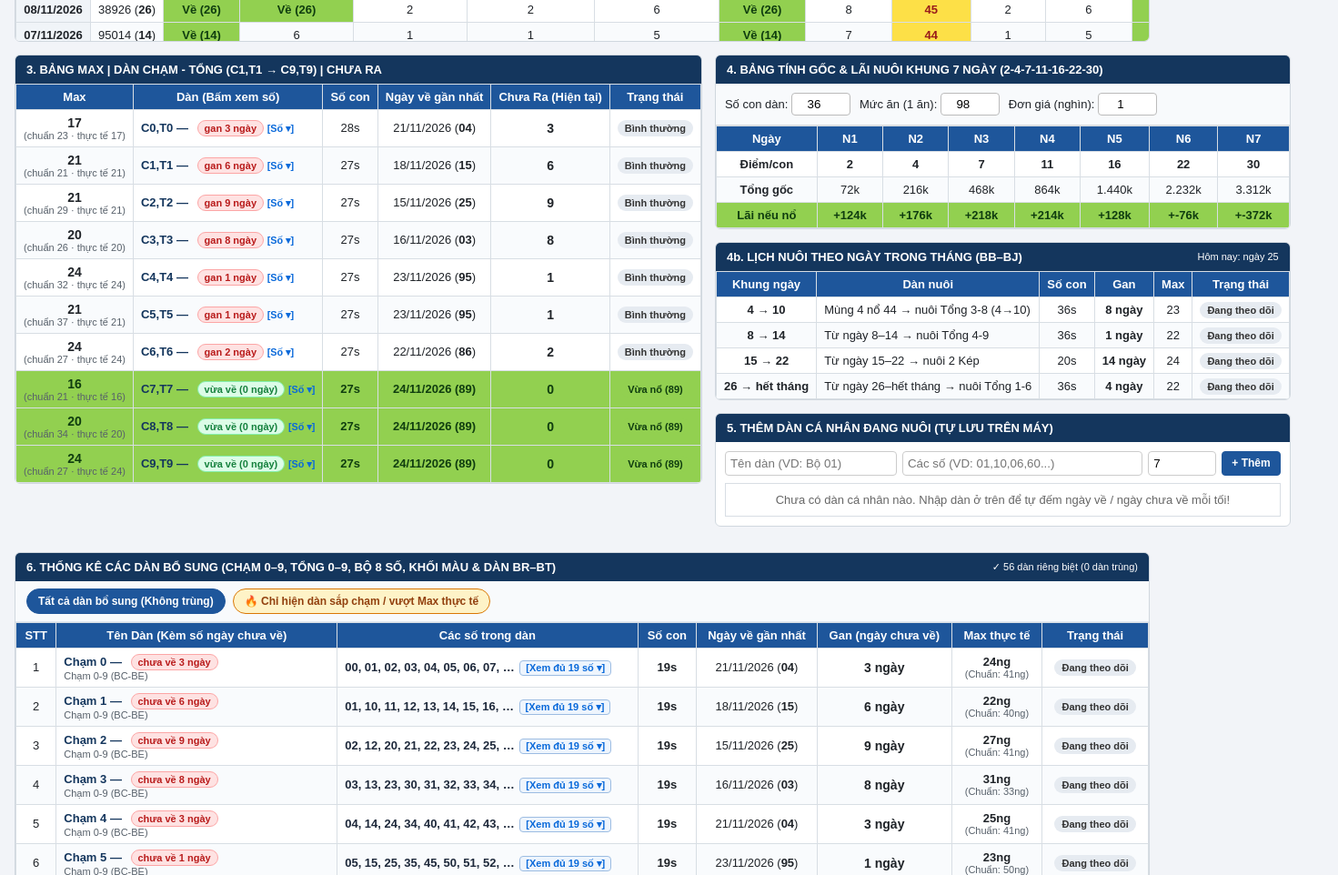
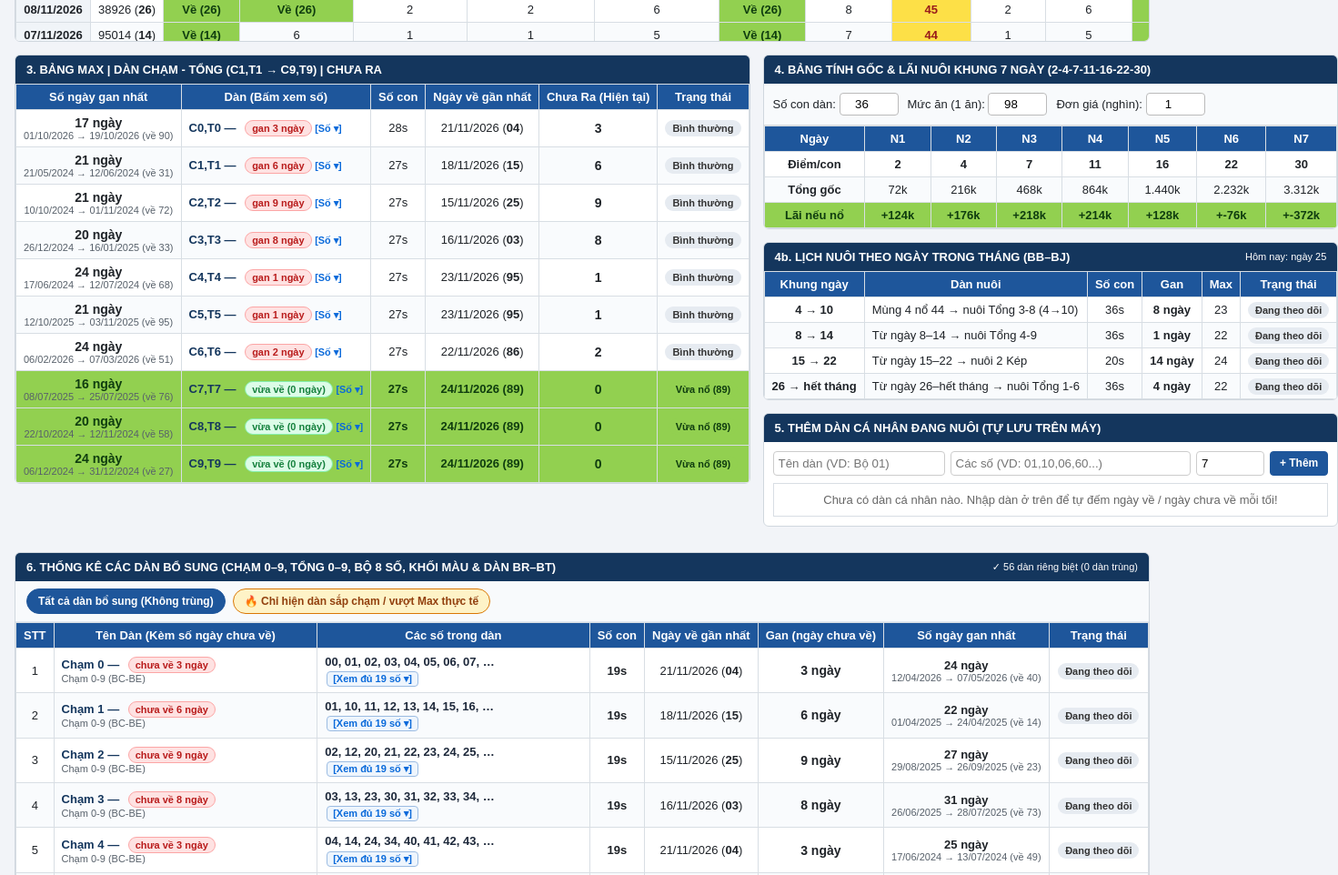
Before and after one commit to kieuanhthcs2011-code/thong-ke-xsmb, a plain HTML site: page dannuoi.html in a window 1280 px wide. Shown: the part 1444-2406 px from the top of the page at 91% size, 1471 px wide, since content can reach past the window. Drawn offline with Linux system fonts and the light colour scheme.

Commit message:
Add files via upload

```diff
--- a/app.js
+++ b/app.js
@@ -253,6 +253,7 @@ function getAllHistoricalGDB(allWeeks) {
 function computeDanStats(histGDB, targetSet) {
   // histGDB: chỉ gồm các ngày CÓ kết quả (ngày trống không được đếm), thứ tự cũ -> mới.
   let curStreak = 0, maxClosedStreak = 0, seenFirstHit = false;
+  let streakStartDate = "", maxSpan = "";
   let lastHitDate = "Chưa thấy", lastHitDe = "--", hits = 0;
   for (let i = 0; i < histGDB.length; i++) {
     const item = histGDB[i];
@@ -260,9 +261,13 @@ function computeDanStats(histGDB, targetSet) {
     if (targetSet.has(item.de)) {
       // Max thực tế = chu kỳ ĐÃ VỀ (mốc về trước -> lần về sau). Đoạn gan đầu lịch sử (chưa có mốc mở)
       // và chuỗi gan hiện tại (chưa về) KHÔNG được tính.
-      if (seenFirstHit && curStreak > maxClosedStreak) maxClosedStreak = curStreak;
+      if (seenFirstHit && curStreak >= maxClosedStreak) {
+        maxClosedStreak = curStreak;
+        maxSpan = `${streakStartDate} → ${item.date} (về ${item.de})`;
+      }
       seenFirstHit = true;
       curStreak = 0;
+      streakStartDate = item.date;
       lastHitDate = item.date;
       lastHitDe = item.de;
       hits++;
@@ -270,7 +275,7 @@ function computeDanStats(histGDB, targetSet) {
       curStreak++;
     }
   }
-  return { daysSince: curStreak, lastHitDate, lastHitDe, maxObserved: maxClosedStreak, hits };
+  return { daysSince: curStreak, lastHitDate, lastHitDe, maxObserved: maxClosedStreak, maxSpan, hits };
 }
 
 /* Đánh giá 1 dàn: Max hiệu lực = max(Max chuẩn/tham chiếu, Max thực tế của các chu kỳ đã về).
@@ -680,7 +685,7 @@ function exportFullWorkbook() {
   // Sheet Dàn nuôi (Max hiệu lực = max(Max chuẩn, Max thực tế các chu kỳ đã về))
   const redStyle = { font: { bold: true, color: { rgb: "B80000" } }, fill: { fgColor: { rgb: "FFE2E2" } }, alignment: { horizontal: "center", vertical: "center", wrapText: true }, border: borderStyle };
   const histGDB = getAllHistoricalGDB(allWeeks);
-  const s4Rows = [ ["Tên Dàn Nuôi", "Số con", "Gan (ngày chưa về)", "Max hiệu lực", "Max chuẩn", "Max thực tế", "Về gần nhất", "Trạng thái"].map(h => ({ v: h, s: headerStyle })) ];
+  const s4Rows = [ ["Tên Dàn Nuôi", "Số con", "Gan (ngày chưa về)", "Số ngày gan nhất", "Max chuẩn", "Khoảng gan nhất", "Về gần nhất", "Trạng thái"].map(h => ({ v: h, s: headerStyle })) ];
   getDanConfigs().forEach(cfg => {
     const ev = evaluateDan(histGDB, cfg.nums, cfg.excelMax);
     const style = ev.level === "hit" ? greenStyle : (ev.level === "max" ? redStyle : (ev.level === "watch" ? yellowStyle : baseCellStyle));
@@ -690,7 +695,7 @@ function exportFullWorkbook() {
       { v: ev.gan, s: style },
       { v: ev.effMax, s: style },
       { v: ev.ref, s: style },
-      { v: ev.maxObserved, s: style },
+      { v: ev.maxSpan || "—", s: style },
       { v: `${ev.lastHitDate} (${ev.lastHitDe})`, s: style },
       { v: DAN_LEVEL[ev.level].text, s: style }
     ]);
--- a/dannuoi.html
+++ b/dannuoi.html
@@ -414,7 +414,7 @@
           <td><b>${cfg.count}s</b></td>
           <td>${st.lastHitDate} (<b>${st.lastHitDe}</b>)</td>
           <td><b>${st.daysSince} ngày</b></td>
-          <td style="font-size:14px;"><b>${maxGanNhatVal} ngày</b> <span class="de-sub">(thực tế ${st.maxObserved} · chuẩn ${st.ref})</span></td>
+          <td style="font-size:14px;"><b>${maxGanNhatVal} ngày</b><span class="de-sub">${st.maxSpan || "Chuẩn: " + st.ref + "ng"}</span></td>
           <td><b>${st.effMax} ngày</b> <span class="de-sub">(chuẩn ${st.ref} · thực tế ${st.maxObserved}${st.over ? ' · đang vượt +' + st.over : ''})</span></td>
           <td>${badge}</td>
         </tr>`;
@@ -466,7 +466,7 @@
       // 3. Bảng Max | Dàn (C1,T1 -> C9,T9) | Chưa Ra (Đúng thứ tự ảnh mới gửi + tự động cập nhật)
       const ctConfigs = getChamTongConfigs();
       let hCt = `<thead><tr>
-        <th>Max</th>
+        <th>Số ngày gan nhất</th>
         <th>Dàn (Bấm xem số)</th>
         <th>Số con</th>
         <th>Ngày về gần nhất</th>
@@ -490,7 +490,7 @@
           gBadge = `<span class="gan-inline-badge is-warn">gan ${st.daysSince} ngày</span>`;
         }
         hCt += `<tr class="${cls}">
-          <td style="font-size:14px;"><b>${st.effMax}</b> <span class="de-sub">(chuẩn ${st.ref} · thực tế ${st.maxObserved})</span></td>
+          <td style="font-size:14px;"><b>${st.realMax} ngày</b> <span class="de-sub">${st.maxSpan || "Chuẩn: " + st.ref + "ng"}</span></td>
           <td style="text-align:left;">
             <div style="font-weight:700; cursor:pointer; color:#14365d;" onclick="this.nextElementSibling.style.display = this.nextElementSibling.style.display === 'none' ? 'block' : 'none'">
               ${item.name} — ${gBadge} <small style="color:#0969da;">[Số ▾]</small>
@@ -520,11 +520,12 @@
           const dups = findDuplicateDans(item.nums, others);
           const dupHtml = dups.length ? `<span style="color:#b91c1c; font-weight:700;">⚠ Trùng: ${dups.join("; ")}</span>` : `<span style="color:#15803d;">Riêng biệt</span>`;
           const st = computeDanStats(histGDB, new Set(item.nums));
-          const cls = st.daysSince === 0 ? "bg-green" : (st.daysSince >= item.maxDays ? "bg-red-alert" : "");
+          const autoMax = st.maxObserved > 0 ? st.maxObserved : (item.maxDays || 7);
+          const cls = st.daysSince === 0 ? "bg-green" : (st.daysSince >= autoMax ? "bg-red-alert" : "");
           const gBadge = st.daysSince === 0
             ? `<span class="gan-inline-badge is-zero">vừa về</span>`
             : `<span class="gan-inline-badge">gan ${st.daysSince} ngày</span>`;
-          hCus += `<tr class="${cls}"><td style="text-align:left;"><b>${item.name}</b> — ${gBadge}</td><td class="dan-nums-cell">${item.nums.join(", ")}</td><td>${st.lastHitDate} (<b>${st.lastHitDe}</b>)</td><td><b>${st.daysSince} ngày</b></td><td>${item.maxDays} ngày</td><td style="text-align:left; font-size:11px;">${dupHtml}</td><td><button onclick="removeCustomDan(${idx})" style="cursor:pointer; color:red; border:none; background:none; font-weight:bold;">✕</button></td></tr>`;
+          hCus += `<tr class="${cls}"><td style="text-align:left;"><b>${item.name}</b> — ${gBadge}</td><td class="dan-nums-cell">${item.nums.join(", ")}</td><td>${st.lastHitDate} (<b>${st.lastHitDe}</b>)</td><td><b>${st.daysSince} ngày</b></td><td><b>${autoMax} ngày</b><span class="de-sub">${st.maxSpan || ""}</span></td><td style="text-align:left; font-size:11px;">${dupHtml}</td><td><button onclick="removeCustomDan(${idx})" style="cursor:pointer; color:red; border:none; background:none; font-weight:bold;">✕</button></td></tr>`;
         });
         document.getElementById("tbl-custom-dan").innerHTML = hCus + `</tbody>`;
       }
@@ -560,7 +561,7 @@
         <th>Số con</th>
         <th>Ngày về gần nhất</th>
         <th>Gan (ngày chưa về)</th>
-        <th>Max thực tế</th>
+        <th>Số ngày gan nhất</th>
         <th>Trạng thái</th>
       </tr></thead><tbody>`;
 
@@ -583,7 +584,7 @@
           <td><b>${cfg.nums.length}s</b></td>
           <td>${st.lastHitDate} (<b>${st.lastHitDe}</b>)</td>
           <td style="font-size:14px;"><b>${st.daysSince} ngày</b></td>
-          <td><b>${st.realMax}ng</b> <span class="de-sub">(Chuẩn: ${st.ref}ng)</span></td>
+          <td><b>${st.realMax} ngày</b><span class="de-sub">${st.maxSpan || "Chuẩn: " + st.ref + "ng"}</span></td>
           <td><span class="badge-status ${lv.badge}">${statusTxt}</span></td>
         </tr>`;
       });
@@ -597,7 +598,7 @@
         <th>4 Số Trong Bộ</th>
         <th>Ngày về gần nhất</th>
         <th>Số ngày chưa về</th>
-        <th>Max (chuẩn · thực tế)</th>
+        <th>Số ngày gan nhất</th>
       </tr></thead><tbody>`;
       bkList.forEach((cfg, idx) => {
         const st = evaluateDan(histGDB, cfg.nums, cfg.excelMax);
@@ -611,7 +612,7 @@
           <td><b>${cfg.nums.join(", ")}</b></td>
           <td>${st.lastHitDate} (<b>${st.lastHitDe}</b>)</td>
           <td style="font-size:14px;"><b>${st.daysSince} ngày</b></td>
-          <td><b>${st.effMax} ngày</b> <span class="de-sub">(chuẩn ${st.ref} · thực tế ${st.maxObserved})</span></td>
+          <td><b>${st.realMax} ngày</b><span class="de-sub">${st.maxSpan || "Chuẩn: " + st.ref + "ng"}</span></td>
         </tr>`;
       });
       const bkTbl = document.getElementById("tbl-bo-kep-4s");
```
Also changed, not shown: index.html (+2 -2 lines).
